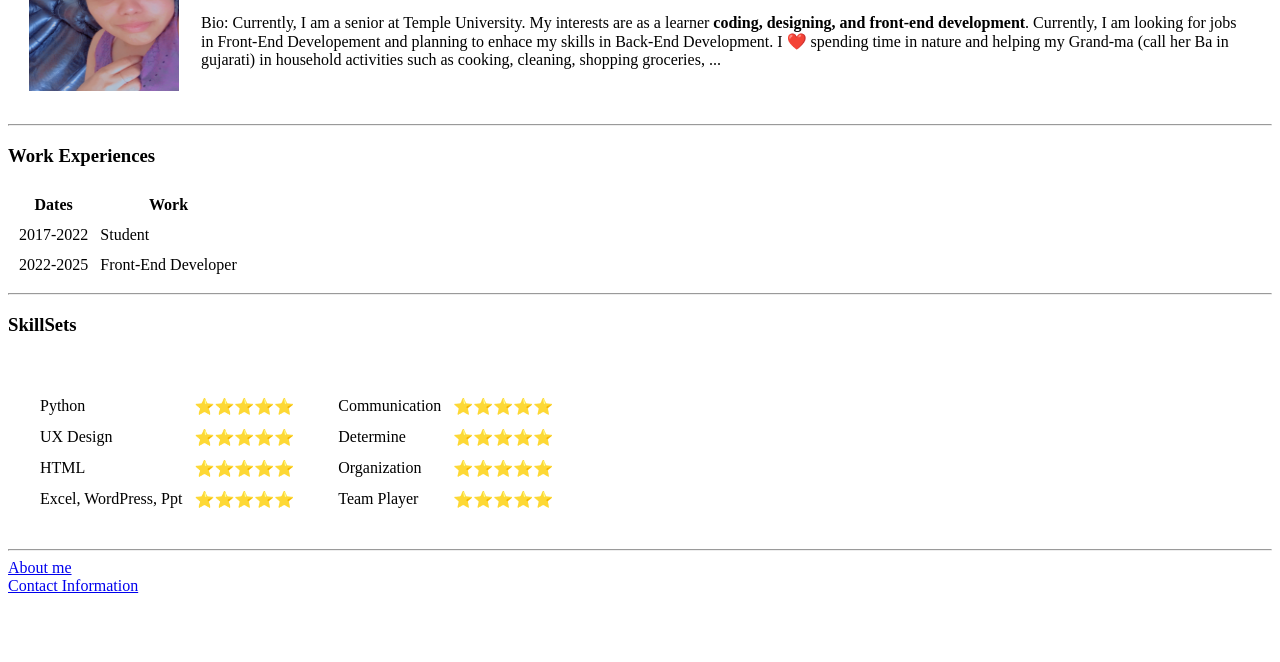
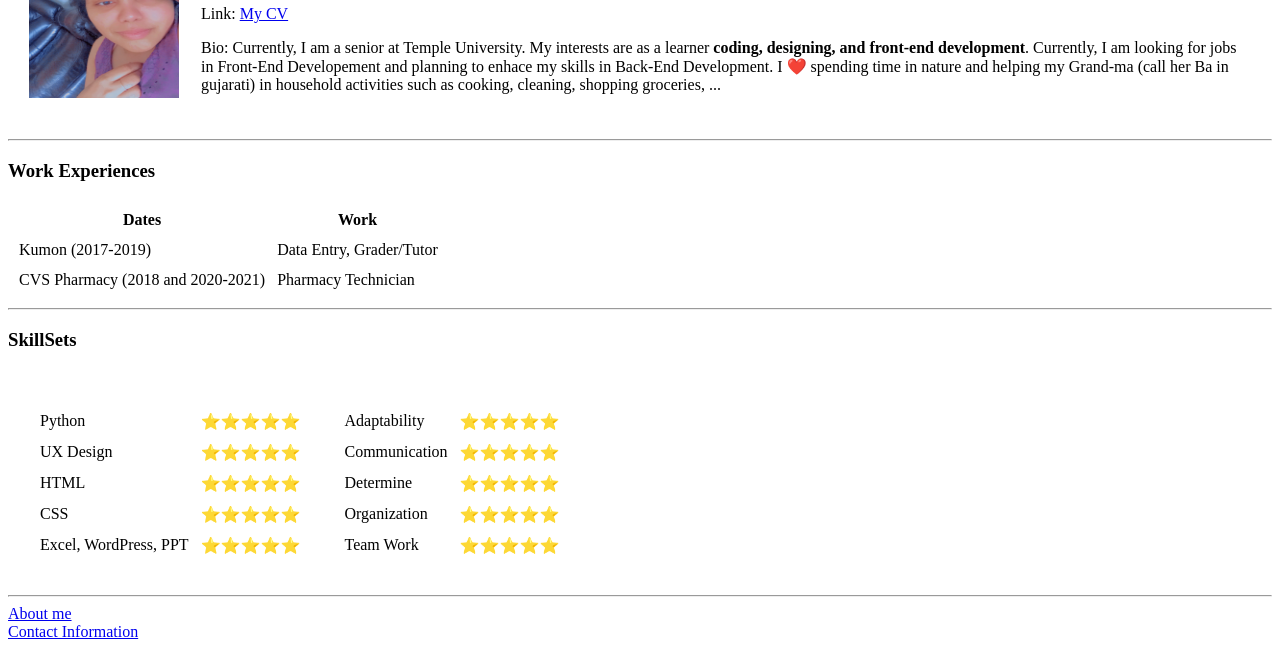
Before and after one commit to Shivani-002/cv, a plain HTML site: page index.html in a window 1280 px wide. Shown: the part 138-800 px from the top of the page. Drawn offline with Linux system fonts and the light colour scheme.

Commit message:
just updated work experiences

```diff
--- a/index.html
+++ b/index.html
@@ -3,7 +3,13 @@
   <head>
     <meta charset="UTF-8">
     <title>Shivani' Personal Site</title>
+    <link rel="stylesheet" href="css/styles.css">
+
+<!-- Style tag for CSS code -->
+
   </head>
+
+
   <body>
 
   <table cellspacing="20">
@@ -12,6 +18,7 @@
       <!-- can also get path of online profile pic but problematic if web server is down-->
       <td> <h1>Shivani Patel</h1>
           <p><em>I am an aspiring <strong>Computer Scientist</strong>.</em></p>
+          <p>Link: <a href="https://shivani-002.github.io/cv/">My CV</a></p>
           <p>Bio: Currently, I am a senior at Temple University.
             My interests are as a learner <strong>coding, designing, and front-end development</strong>.
             Currently, I am looking for jobs in Front-End Developement and planning to enhace my skills in Back-End Development.
@@ -32,12 +39,12 @@
 
       <body>
         <tr>
-          <td>2017-2022</td>
-          <td>Student</td>
+          <td>Kumon (2017-2019)</td>
+          <td>Data Entry, Grader/Tutor</td>
         </tr>
         <tr>
-          <td>2022-2025</td>
-          <td>Front-End Developer<td>
+          <td>CVS Pharmacy (2018 and 2020-2021)</td>
+          <td>Pharmacy Technician<td>
         </tr>
       </body>
 
@@ -71,7 +78,12 @@
               </tr>
 
               <tr>
-                <td>Excel, WordPress, Ppt</td>
+                <td>CSS</td>
+                <td>⭐️⭐️⭐️⭐️⭐️</td>
+              </tr>
+
+              <tr>
+                <td>Excel, WordPress, PPT</td>
                 <td>⭐️⭐️⭐️⭐️⭐️</td>
               </tr>
             </tr>
@@ -81,6 +93,12 @@
         <td>
           <table cellspacing="10">
             <tr>
+
+              <tr>
+                <td>Adaptability</td>
+                <td>⭐️⭐️⭐️⭐️⭐️</td>
+              </tr>
+
               <tr>
                 <td>Communication</td>
                 <td>⭐️⭐️⭐️⭐️⭐️</td>
@@ -97,7 +115,7 @@
               </tr>
 
               <tr>
-                <td>Team Player</td>
+                <td>Team Work</td>
                 <td>⭐️⭐️⭐️⭐️⭐️</td>
               </tr>
             </tr>
```
